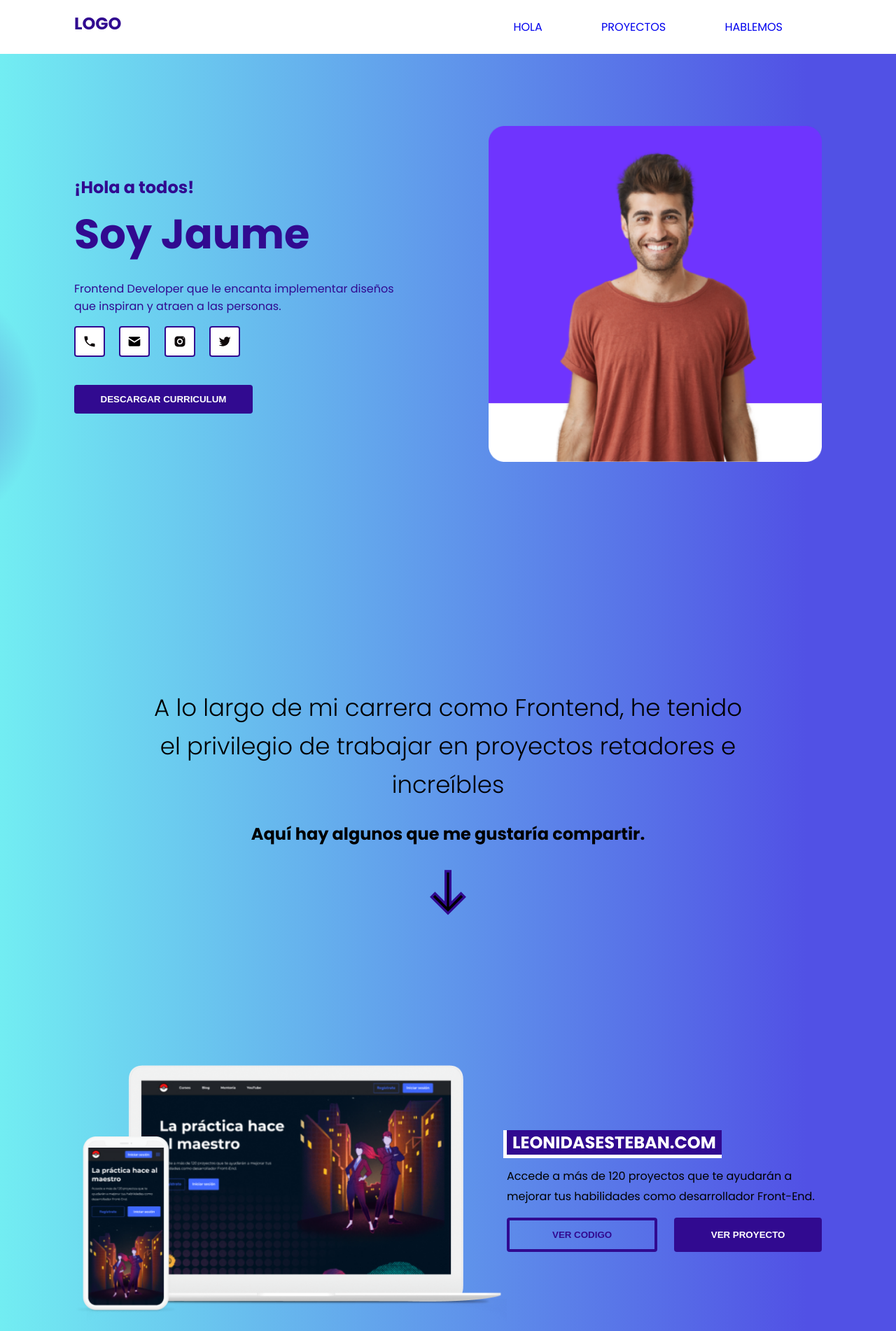
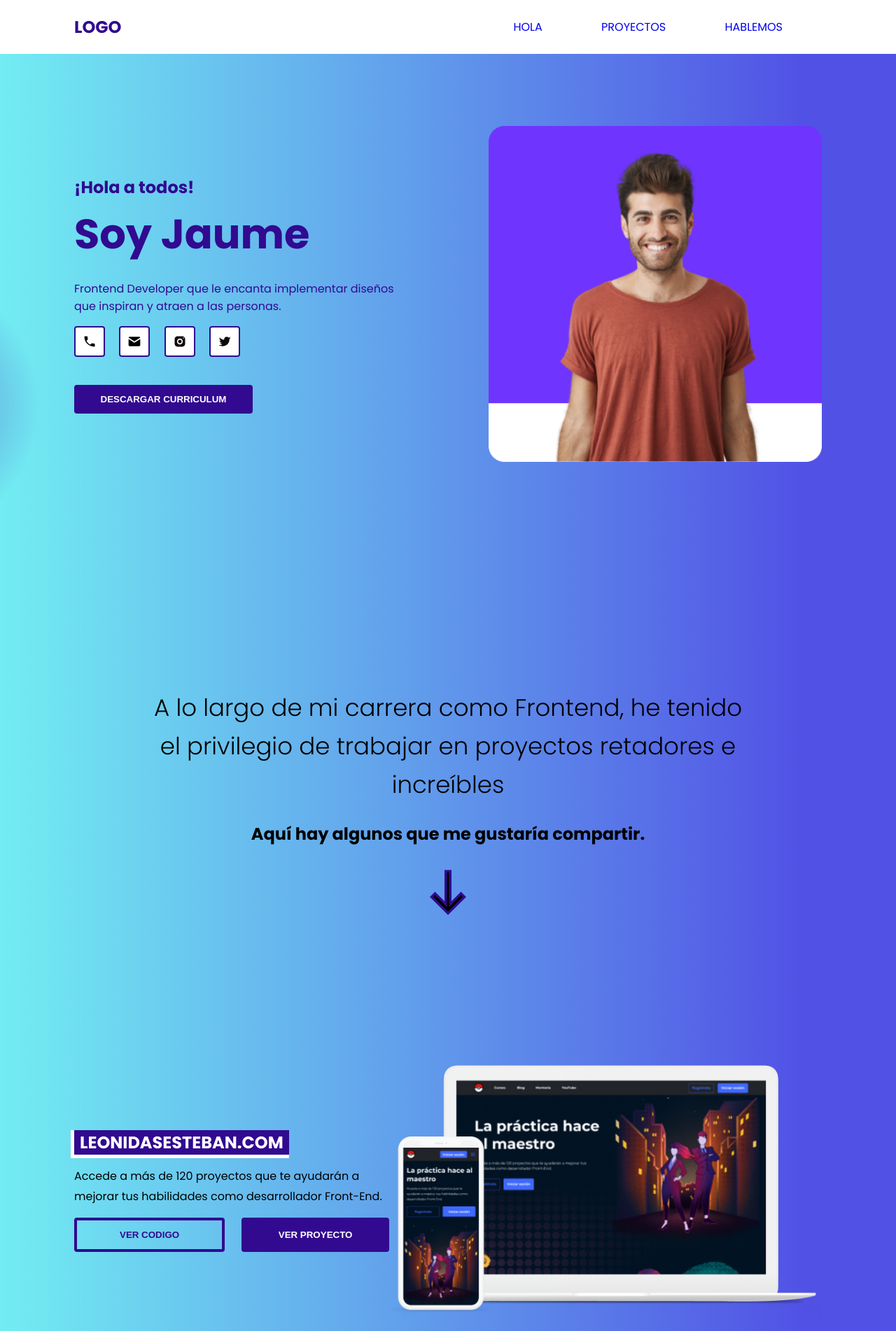
Before and after one commit to AlecANL/jaume-portfolio, a plain HTML site: page index.html in a window 1280 px wide. Shown: the top 1902 px of the page at 70% size. Drawn offline with Linux system fonts and the light colour scheme.

Commit message:
feature: cards show by right-side

```diff
--- a/assets/js/components/Project.js
+++ b/assets/js/components/Project.js
@@ -1,8 +1,8 @@
 import { Review } from './Review.js';
 
-export function Project({ image, name, description, review }) {
+export function Project({ image, name, description, review, isSide }) {
   return `
-        <article class="project">
+        <article class="project ${isSide ? 'right-side' : ''} ">
             <div class="project__image">
               <img
                 src="${image}"
--- a/assets/js/data.js
+++ b/assets/js/data.js
@@ -4,6 +4,7 @@ export const dataProjects = [
     image: './assets/images/leonidas-project.png',
     description:
       'Accede a más de 120 proyectos que te ayudarán a mejorar tus habilidades como desarrollador Front-End.',
+    isSide: true,
     review: {
       image: './assets/images/user1.png',
       quote:
@@ -16,6 +17,7 @@ export const dataProjects = [
     image: './assets/images/marvol-project.png',
     description:
       'Es el sitio oficial de Marvol Entertainment. Explore películas, personajes, cómics, programas de televisión, videos y más oficiales de Marvol.',
+    isSide: false,
     review: {
       image: './assets/images/user2.png',
       quote:
@@ -28,6 +30,7 @@ export const dataProjects = [
     image: './assets/images/netnet-project.png',
     description:
       'Películas y series ilimitadas y mucho más.Disfruta donde quieras. Cancela cuando quieras.',
+    isSide: true,
     review: {
       image: './assets/images/user3.png',
       quote:
--- a/assets/scss/components/_nav.scss
+++ b/assets/scss/components/_nav.scss
@@ -86,3 +86,6 @@
     background-color: #000;
   }
 }
+.navigation .logo {
+  align-self: center;
+}
--- a/assets/scss/components/_project.scss
+++ b/assets/scss/components/_project.scss
@@ -4,6 +4,9 @@
 .project {
   display: grid;
   margin-block-end: 80px;
+  &__image {
+    justify-self: center;
+  }
   &__review {
     margin-inline: 0;
     margin-block: 0;
@@ -50,8 +53,19 @@
     font-size: 16px;
     line-height: 29px;
   }
+
   @include from(l) {
     grid-template-columns: 1fr 450px;
+    &.right-side {
+      grid-template-columns: 450px 1fr;
+    }
+    &.right-side .project__description {
+      grid-column: 1 / 1;
+      grid-row: 1 / 1;
+    }
+    &.right-side .project__image {
+      grid-column: 2/ 2;
+    }
     &__review {
       padding-inline: 150px;
       padding-block: 90px;
--- a/assets/scss/pages/_index.scss
+++ b/assets/scss/pages/_index.scss
@@ -215,6 +215,7 @@ form {
     color: var(--dark-blue);
     font-weight: bold;
     text-transform: uppercase;
+    align-self: center;
   }
   p {
     order: 1;
```
Also changed, not shown: index.html (+1 -1 lines), assets/css/styles.css, 1 other file.
